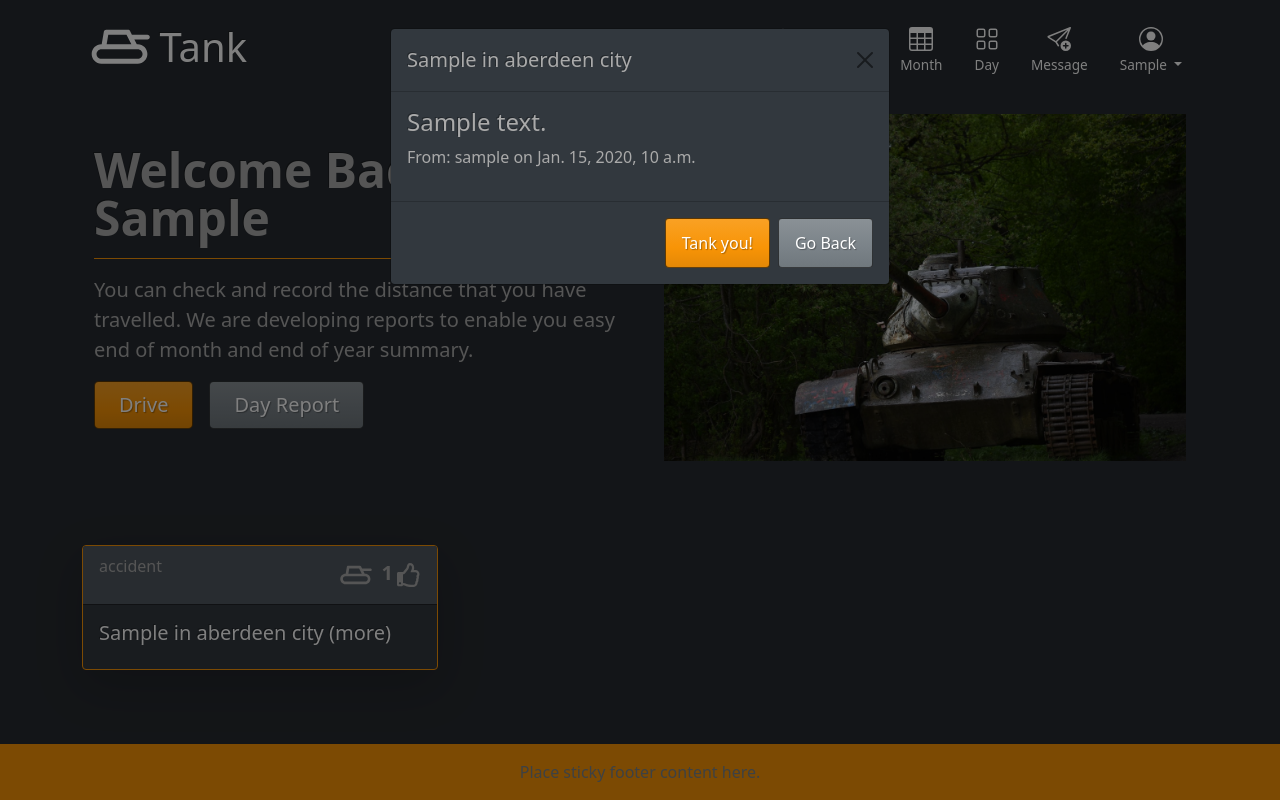
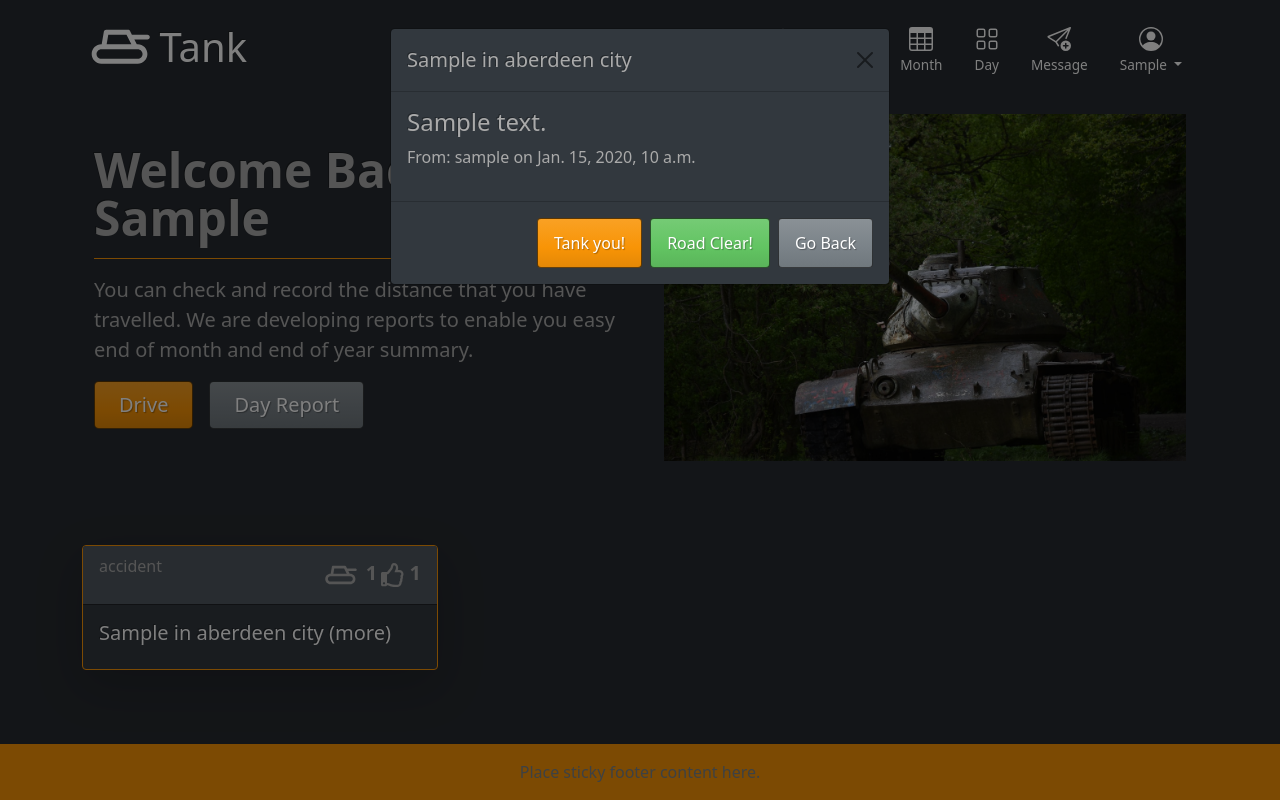
Before and after one commit to JoGorska/mileage-tracker, a Django app: page / in a window 1280 px wide, after a click that opens the changed part. Run offline with Django 3.2, Linux system fonts and the light colour scheme; a user stored in the database is signed in; tables that the repository leaves empty hold one stand-in row (values such as "Sample post"); some libraries are stand-ins or nearby versions.

Commit message:
Fixed issue with number of road cleared not displaying and error in the view for cleared

```diff
--- a/templates/traffic/traffic_msg_list.html
+++ b/templates/traffic/traffic_msg_list.html
@@ -17,7 +17,7 @@
                     {{trafficmessage.category}}
                   </div>
 
-                  <!-- icons for thanksk and road clear -->
+                  <!-- icon for Thanks -->
 
                   <div class="col text-end">
 
@@ -25,7 +25,7 @@
                     <p class="d-inline fw-bold fs-5 text">{{trafficmessage.number_of_thanks}}</p>
 
                     <svg xmlns="http://www.w3.org/2000/svg" fill="currentColor" width="24" height="24" viewBox="0 0 512 512"><!-- Font Awesome Free 5.15.4 by @fontawesome - https://fontawesome.com License - https://fontawesome.com/license/free (Icons: CC BY 4.0, Fonts: SIL OFL 1.1, Code: MIT License) --><path d="M466.27 286.69C475.04 271.84 480 256 480 236.85c0-44.015-37.218-85.58-85.82-85.58H357.7c4.92-12.81 8.85-28.13 8.85-46.54C366.55 31.936 328.86 0 271.28 0c-61.607 0-58.093 94.933-71.76 108.6-22.747 22.747-49.615 66.447-68.76 83.4H32c-17.673 0-32 14.327-32 32v240c0 17.673 14.327 32 32 32h64c14.893 0 27.408-10.174 30.978-23.95 44.509 1.001 75.06 39.94 177.802 39.94 7.22 0 15.22.01 22.22.01 77.117 0 111.986-39.423 112.94-95.33 13.319-18.425 20.299-43.122 17.34-66.99 9.854-18.452 13.664-40.343 8.99-62.99zm-61.75 53.83c12.56 21.13 1.26 49.41-13.94 57.57 7.7 48.78-17.608 65.9-53.12 65.9h-37.82c-71.639 0-118.029-37.82-171.64-37.82V240h10.92c28.36 0 67.98-70.89 94.54-97.46 28.36-28.36 18.91-75.63 37.82-94.54 47.27 0 47.27 32.98 47.27 56.73 0 39.17-28.36 56.72-28.36 94.54h103.99c21.11 0 37.73 18.91 37.82 37.82.09 18.9-12.82 37.81-22.27 37.81 13.489 14.555 16.371 45.236-5.21 65.62zM88 432c0 13.255-10.745 24-24 24s-24-10.745-24-24 10.745-24 24-24 24 10.745 24 24z"/></svg>
-                    <p class="d-inline fw-bold fs-5 text">{{trafficmessage.number_of_clear}}</p>
+                    <p class="d-inline fw-bold fs-5 text">{{trafficmessage.number_of_cleared}}</p>
 
                   </div>
                 </div>
@@ -90,6 +90,11 @@
 
               <button class="btn btn-warning" type="submit" name="traffic_message_id" value="{{trafficmessage.id}}" class="btn btn-success">Tank you!</button>
         </form>
+        <form action="{% url 'msg_cleared' id=trafficmessage.id %}" class="d-inline" method="POST">
+          {% csrf_token %}
+
+              <button class="btn btn-success" type="submit" name="traffic_message_id" value="{{trafficmessage.id}}" class="btn btn-success">Road Clear!</button>
+        </form>
         {% endif %}
         <button type="button" class="btn btn-secondary" data-bs-dismiss="modal">Go Back</button>
       </div>
--- a/traffic/urls.py
+++ b/traffic/urls.py
@@ -5,5 +5,5 @@ urlpatterns = [
     path('', views.TrafficMessagesList.as_view(), name='home'),
     path('add_traffic_msg', views.AddNewTrafficMsg.as_view(), name='add_traffic_msg'),
     path('thanks/<int:id>', views.MsgThanks.as_view(), name='msg_thanks'),
-    # path('cleared/<int:id>', views.MsgCleared.as_view(), name='msg_cleared'),
+    path('cleared/<int:id>', views.MsgCleared.as_view(), name='msg_cleared'),
 ]
--- a/traffic/views.py
+++ b/traffic/views.py
@@ -54,12 +54,12 @@ class MsgThanks(View):
 
         return HttpResponseRedirect('/')
 
-# class MsgCleared(View):
-#     def post(self, request, id):
-#         traffic_message = get_object_or_404(TrafficMessage, id=id)
-#         if traffic_message.cleared(id=request.user.id).exists():
-#             traffic_message.cleared.remove(request.user)
-#         else:
-#             traffic_message.cleared.add(request.user)
+class MsgCleared(View):
+    def post(self, request, id):
+        traffic_message = get_object_or_404(TrafficMessage, id=id)
+        if traffic_message.cleared.filter(id=request.user.id).exists():
+            traffic_message.cleared.remove(request.user)
+        else:
+            traffic_message.cleared.add(request.user)
 
-#         return HttpResponseRedirect(reverse('traffic/traffic_msg_detail', args=[id]))
+        return HttpResponseRedirect('/')
```
